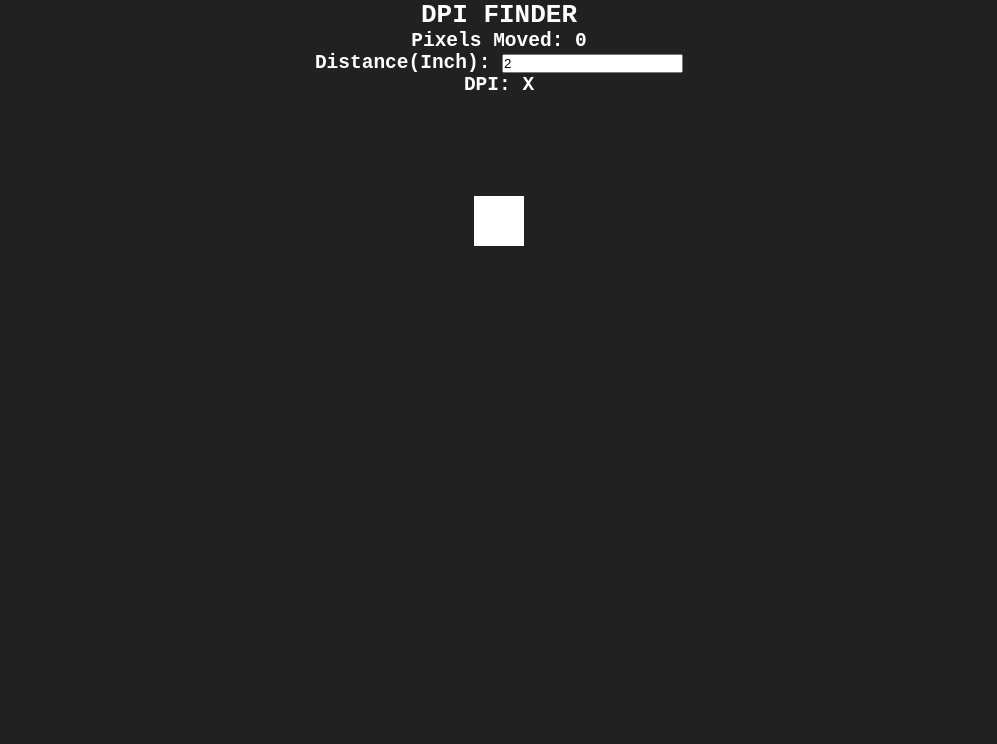
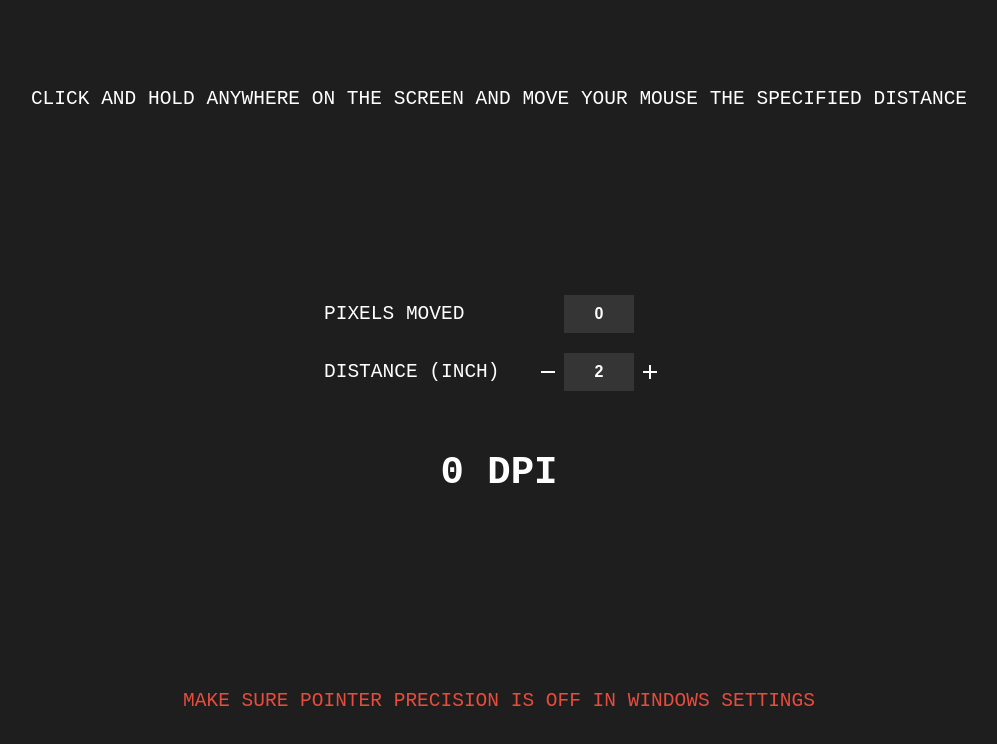
Before and after one commit to HusnainTaj/DPI-Finder, a plain HTML site: page index.html in a window 1280 px wide. Shown: the whole page, without its empty margins (141-1138 px from the left). Drawn offline with nearby package versions, Linux system fonts and the light colour scheme.

Commit message:
made it look much better

```diff
--- a/index.html
+++ b/index.html
@@ -4,20 +4,39 @@
     <meta charset="UTF-8">
     <meta http-equiv="X-UA-Compatible" content="IE=edge">
     <meta name="viewport" content="width=device-width, initial-scale=1.0">
-    <title>DPI Checker</title>
+    <title>DPI Finder</title>
 
     <link rel="stylesheet" href="main.css">
+    <link rel="stylesheet" href="https://fonts.googleapis.com/icon?family=Material+Icons">
 </head>
 <body>
-    <h1>DPI FINDER</h1>
-    <h2>Pixels Moved: <span id="pixelMovedCount">0</span></h2>
-    <h2>Distance(Inch): <input id="distance" type="number" value="2"></h2>
-    <h2>DPI: <span id="resultantDpi">X</span></h2>
-    <span id="box"></span>
 
-    <!-- <div id="track">
-        <span id="box"></span>
-    </div> -->
+    <h6 style="text-align: center;">click and hold anywhere on the screen and move your mouse the specified distance</h6>
+
+    <main>
+        <div class="input-grp">
+            <label for="pixelMovedCount">Pixels Moved</label>
+            <div class="inputBtnGrp">
+                <input type="number" name="pixelMovedCount" id="pixelMovedCount" value="0" disabled>
+            </div>
+        </div>
+        <div class="input-grp" style="margin-bottom: 40px;">
+            <label for="distance">Distance (Inch)</label>
+
+            <div class="inputBtnGrp">
+                <i class="material-icons minus">remove</i>
+                <input type="number" name="distance" id="distance" min="1" step="1" value="2">
+                <i class="material-icons add">add</i>
+            </div>
+        </div>
+        <h4 style="margin: 20px 0;"><span id="resultantDpi">0</span> DPI</h4>
+    </main>
+
+    <h6 style="color: #E74C3C;text-align: center;">make sure pointer precision is off in windows settings</h6>
+
+
+    <!-- <span id="fwtext">300</span> -->
+
 
     <script src="https://code.jquery.com/jquery-3.6.0.min.js" integrity="sha256-/xUj+3OJU5yExlq6GSYGSHk7tPXikynS7ogEvDej/m4=" crossorigin="anonymous"></script>
     <script src="main.js"></script>
--- a/main.css
+++ b/main.css
@@ -5,30 +5,90 @@
 }
 
 body{
-    background-color: #212121;
+    background-color: #1E1E1E;
     color: white;
+    user-select: none;
     font-family: monospace;
+    text-transform: uppercase;
 
+    display: flex;
+    flex-direction: column;
+    justify-content: space-around;
+
+
+    height: 100vh;
+}
+
+main
+{
     display: flex;
     flex-direction: column;
     justify-content: center;
     align-items: center;
 }
 
-/* #track
+h1{font-size: 6em;}
+h2{font-size: 5em;}
+h3{font-size: 4em;}
+h4{font-size: 3em;}
+h5{font-size: 2em;}
+h6{font-size: 1.5em;font-weight: normal;}
+
+
+.input-grp
 {
-    margin-top: 200px;
-    background-color: #181818;
-    height: 100px;
-    width: 100%;
-} */
+    margin: 10px;
+    font-size: 1.5em;
+    width: 350px;
+    display: flex;
+    align-items: center;
+    justify-content: space-between;
+}
 
-#box
+
+input::-webkit-outer-spin-button,
+input::-webkit-inner-spin-button {
+  -webkit-appearance: none;
+  margin: 0;
+}
+.input-grp .inputBtnGrp
 {
-    display: inline-block;
-    background-color: white;
-    height: 50px;
-    width: 50px;
-    margin: 100px;
-    cursor: grab;
+
+    display: flex;
+    align-items: center;
+    justify-content: center;
+    width: 150px;
 }
+
+.input-grp .material-icons
+{
+    margin: 4px;
+    cursor: pointer;
+}
+
+.input-grp input
+{
+    background: rgb(255 255 255 / 10%);
+    border: none;
+    outline: none;
+    padding: 10px;
+    color: white;
+    width: 70px;
+    text-align: center;
+    font-size: 1rem;
+    font-weight: 700;
+}
+
+#fwtext
+{
+    position: fixed;
+    width: 100vw;
+    height: 100vh;
+
+    text-align: center;
+    font-size: 100vh;
+    line-height: 1;
+
+    color: #ffffff30;
+    z-index: -15;
+}
--- a/main.js
+++ b/main.js
@@ -1,52 +1,51 @@
 "use strict";
 
-document.addEventListener('pointerlockchange', ()=>
-{
-  if (document.pointerLockElement === document.body)
-  {
-    // console.log('The pointer lock status is now locked');
+document.addEventListener('pointerlockchange', () => {
+	if (document.pointerLockElement === document.body) {
+		console.log('The pointer lock status is now locked');
 		document.addEventListener("mousemove", PLMouseMove, false);
 	}
-  else
-  {
-    // console.log('The pointer lock status is now unlocked');
+	else {
+		console.log('The pointer lock status is now unlocked');
 		document.removeEventListener("mousemove", PLMouseMove, false);
 	}
 }, false);
 
-document.addEventListener("mouseup", ()=>
-{
-    if(document.pointerLockElement)
-    {
-        // $("#pixelMovedCount").text(Math.abs(x))
-        // let dpi = Math.abs(x) / $("#distance").val()
-        // $("#resultantDpi").text(dpi)
-
+document.addEventListener("mouseup", () => {
+	if (document.pointerLockElement) {
 		document.exitPointerLock();
-        x=0;
-        y=0;
+		x = 0;
+		y = 0;
 	}
 });
 
 let x = 0;
 let y = 0;
 
-function PLMouseMove(e)
-{
-    x+=e.movementX;
-    y+=e.movementY;
+function PLMouseMove(e) {
+	x += e.movementX;
+	y += e.movementY;
 	// console.log(e.movementX);
-    $("#pixelMovedCount").text(Math.abs(x))
-    let dpi = Math.abs(x) / $("#distance").val()
-    $("#resultantDpi").text(dpi)
+	$("#pixelMovedCount").val(Math.abs(x))
+	let dpi = Math.abs(x) / parseInt($("#distance").val())
+	$("#resultantDpi").text(dpi.toFixed(2))
 }
 
-$(()=>{
+$(() => {
 
-    let box = $("#box");
-    let pixelMovedCount = $("#pixelMovedCount");
-
-    box.on("mousedown", (e)=>{
+	$("body").on("mousedown", (e) => {
+		// dont lock the pointer if user is inc/dec distance
+		if (!$(".material-icons:hover").length)
 			document.body.requestPointerLock();
 	});
+
+	$("body").on("click", ".minus", (e) => {
+		let input = $(e.currentTarget).parent().children("input")
+		input.val(parseInt(input.val()) - 1)
+	});
+
+	$("body").on("click", ".add", (e) => {
+		let input = $(e.currentTarget).parent().children("input")
+		input.val(parseInt(input.val()) + 1)
+	});
 })
```
Also changed, not shown: main-old.js (deleted, +0 -37 lines), 1 other file. Lines whose indentation alone changed are shown as unchanged.
